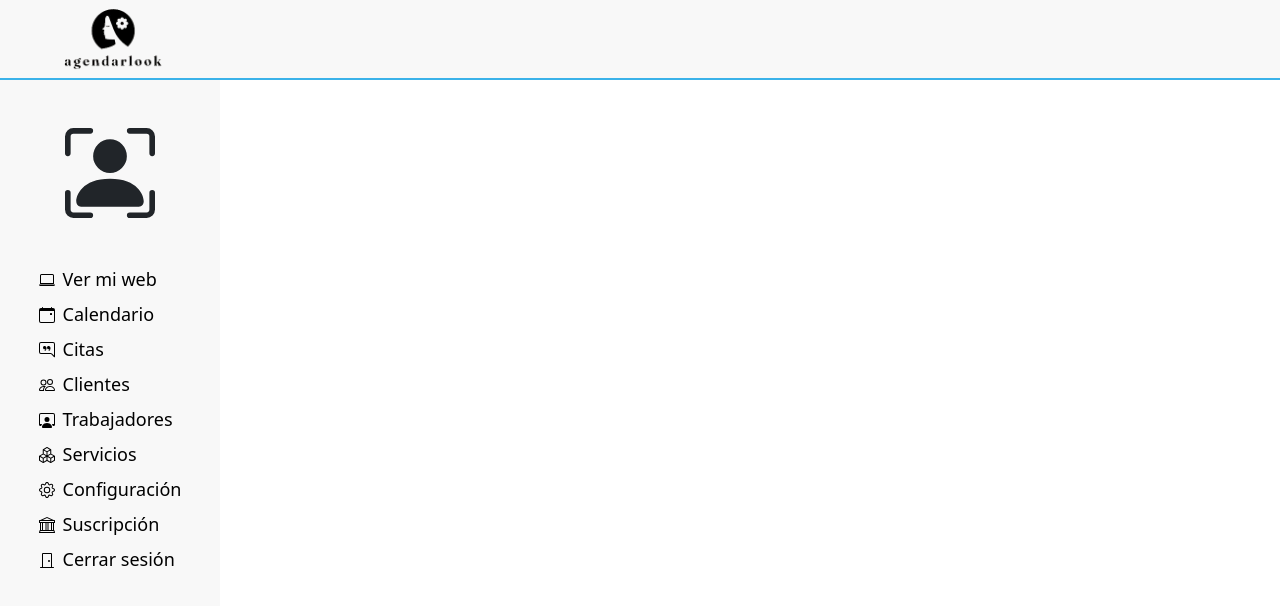
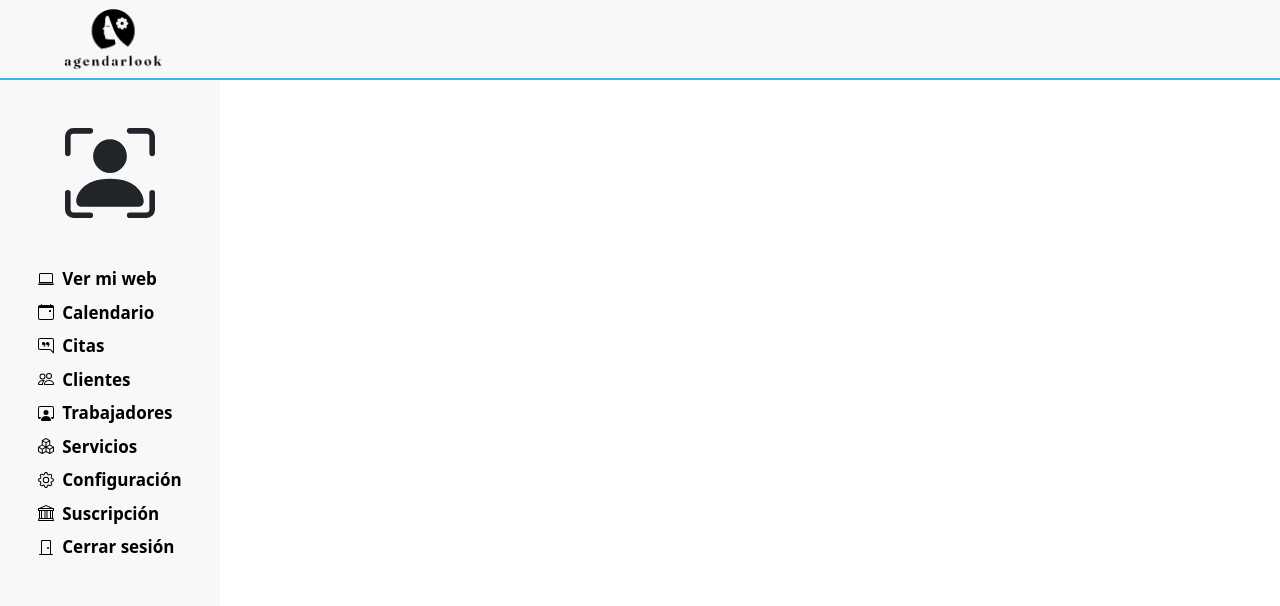
Before and after one commit to ismaeleamsi83/agendarlook, an Angular app: page /home in a window 1280 px wide. Shown: the top 606 px of the page. Built offline with nearby package versions, Linux system fonts and the light colour scheme.

Commit message:
configuration diseño ok nav retocado

```diff
--- a/src/app/components/header/nav/nav.component.html
+++ b/src/app/components/header/nav/nav.component.html
@@ -52,7 +52,7 @@
                     Servicios</a>
             </span>
             <span>
-                <a href="">
+                <a [routerLink]="['configutarion']">
                     <svg xmlns="http://www.w3.org/2000/svg" width="16" height="16" fill="currentColor" class="bi bi-gear" viewBox="0 0 16 16">
                         <path d="M8 4.754a3.246 3.246 0 1 0 0 6.492 3.246 3.246 0 0 0 0-6.492M5.754 8a2.246 2.246 0 1 1 4.492 0 2.246 2.246 0 0 1-4.492 0"/>
                         <path d="M9.796 1.343c-.527-1.79-3.065-1.79-3.592 0l-.094.319a.873.873 0 0 1-1.255.52l-.292-.16c-1.64-.892-3.433.902-2.54 2.541l.159.292a.873.873 0 0 1-.52 1.255l-.319.094c-1.79.527-1.79 3.065 0 3.592l.319.094a.873.873 0 0 1 .52 1.255l-.16.292c-.892 1.64.901 3.434 2.541 2.54l.292-.159a.873.873 0 0 1 1.255.52l.094.319c.527 1.79 3.065 1.79 3.592 0l.094-.319a.873.873 0 0 1 1.255-.52l.292.16c1.64.893 3.434-.902 2.54-2.541l-.159-.292a.873.873 0 0 1 .52-1.255l.319-.094c1.79-.527 1.79-3.065 0-3.592l-.319-.094a.873.873 0 0 1-.52-1.255l.16-.292c.893-1.64-.902-3.433-2.541-2.54l-.292.159a.873.873 0 0 1-1.255-.52zm-2.633.283c.246-.835 1.428-.835 1.674 0l.094.319a1.873 1.873 0 0 0 2.693 1.115l.291-.16c.764-.415 1.6.42 1.184 1.185l-.159.292a1.873 1.873 0 0 0 1.116 2.692l.318.094c.835.246.835 1.428 0 1.674l-.319.094a1.873 1.873 0 0 0-1.115 2.693l.16.291c.415.764-.42 1.6-1.185 1.184l-.291-.159a1.873 1.873 0 0 0-2.693 1.116l-.094.318c-.246.835-1.428.835-1.674 0l-.094-.319a1.873 1.873 0 0 0-2.692-1.115l-.292.16c-.764.415-1.6-.42-1.184-1.185l.159-.291A1.873 1.873 0 0 0 1.945 8.93l-.319-.094c-.835-.246-.835-1.428 0-1.674l.319-.094A1.873 1.873 0 0 0 3.06 4.377l-.16-.292c-.415-.764.42-1.6 1.185-1.184l.292.159a1.873 1.873 0 0 0 2.692-1.115z"/>
--- a/src/app/components/header/nav/nav.component.scss
+++ b/src/app/components/header/nav/nav.component.scss
@@ -6,7 +6,8 @@
     padding-top: 48px;
     gap: 16px;
     margin: 0 auto;
-    font-size: 18px;
+    font-size: 17px;
+    font-weight: 600;
     min-height: 90vh;
     height: 100%;
     .img-profile{
--- a/src/app/components/header/nav/nav.component.ts
+++ b/src/app/components/header/nav/nav.component.ts
@@ -1,9 +1,10 @@
+import { RouterLink } from '@angular/router';
 import { Component } from '@angular/core';
 
 @Component({
   selector: 'app-nav',
   standalone: true,
-  imports: [],
+  imports: [RouterLink],
   templateUrl: './nav.component.html',
   styleUrl: './nav.component.scss'
 })
```
